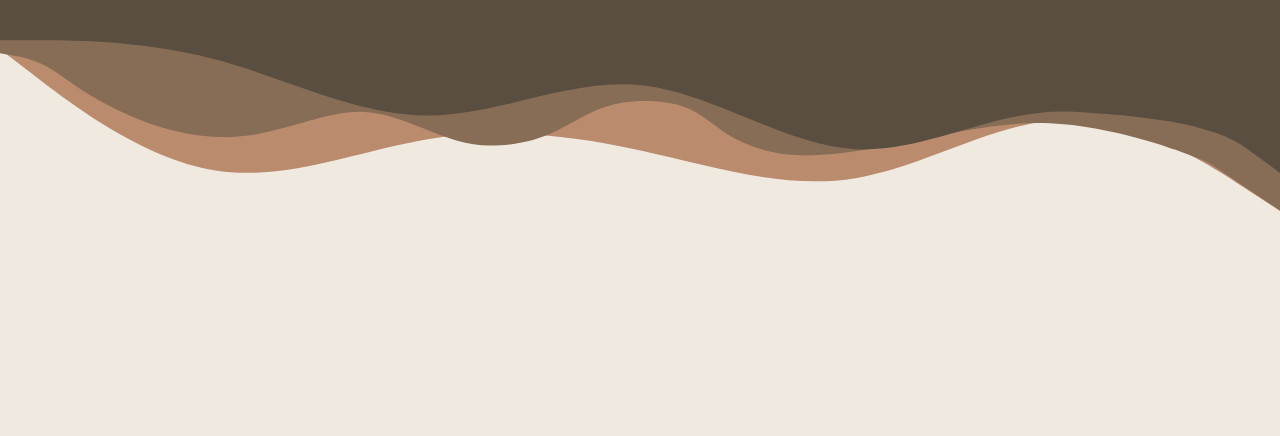
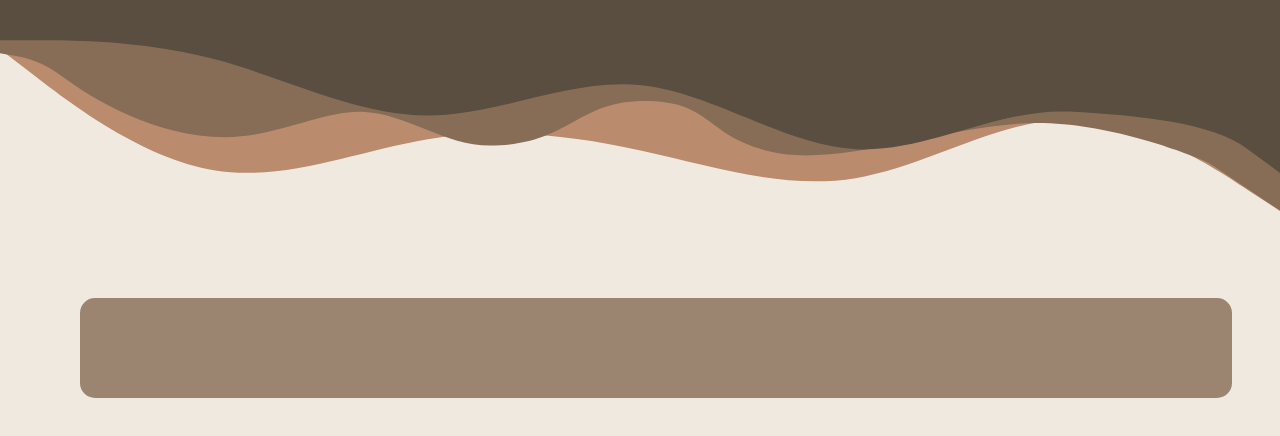
Before and after one commit to EldarAkh04/teeShop, a React (Create React App) app: page / in a window 1280 px wide. Shown: the part 2747-3183 px from the top of the page. Built offline with nearby package versions, Linux system fonts and the light colour scheme; a web font is replaced by a local one.

Commit message:
New SVG Design for header

```diff
--- a/src/App.css
+++ b/src/App.css
@@ -174,6 +174,14 @@ body {
   margin-left: 10%;
 }
 
+.TeaButtons{
+  width: 90%;
+  height: 100px;
+  border-radius: 15px;
+  background-color: #9B8571;
+  margin: 5rem;
+}
+
 @media screen and (max-width: 768px) {
   .headerWrapper {
     width: 100%;
```
Also changed, not shown: src/App.js.
